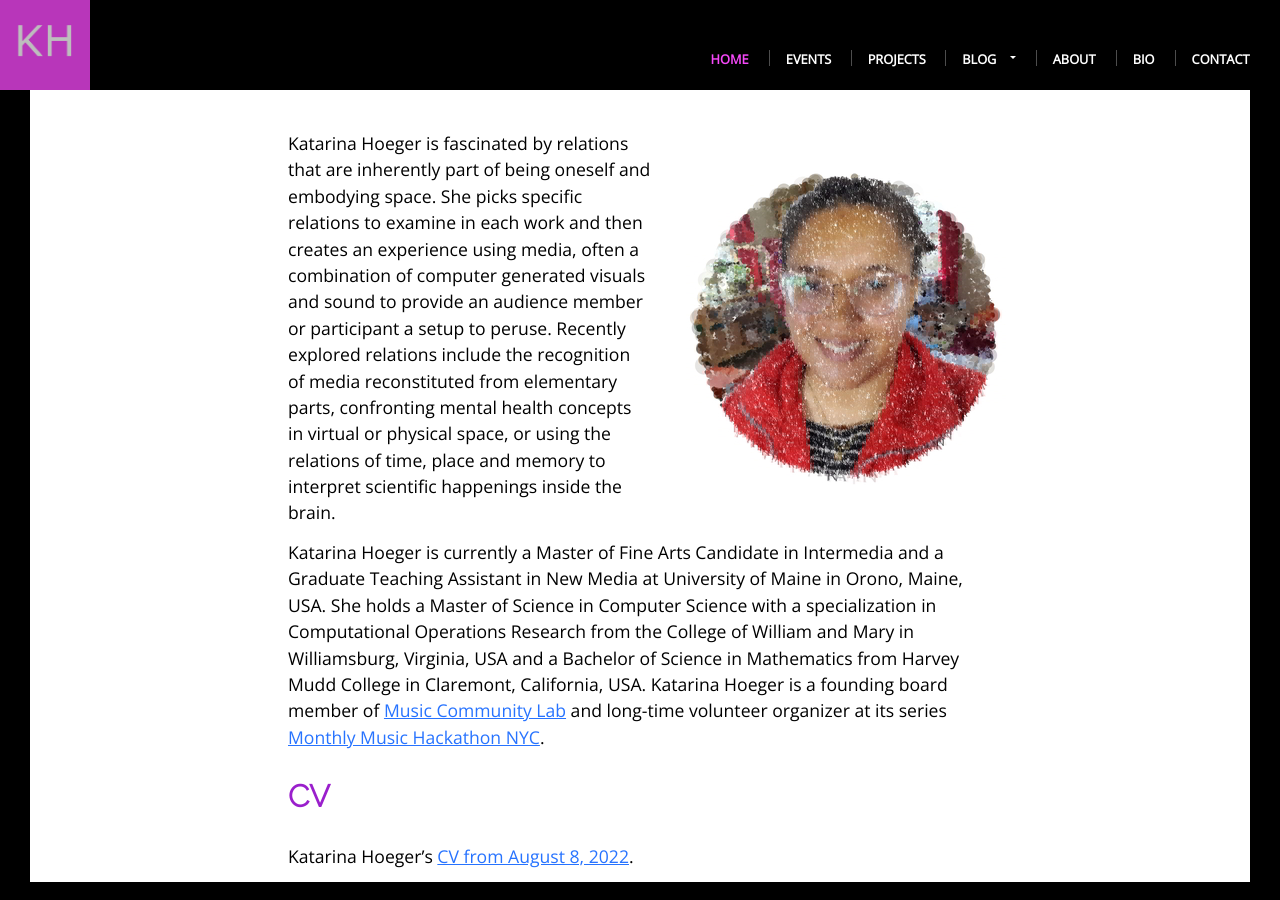
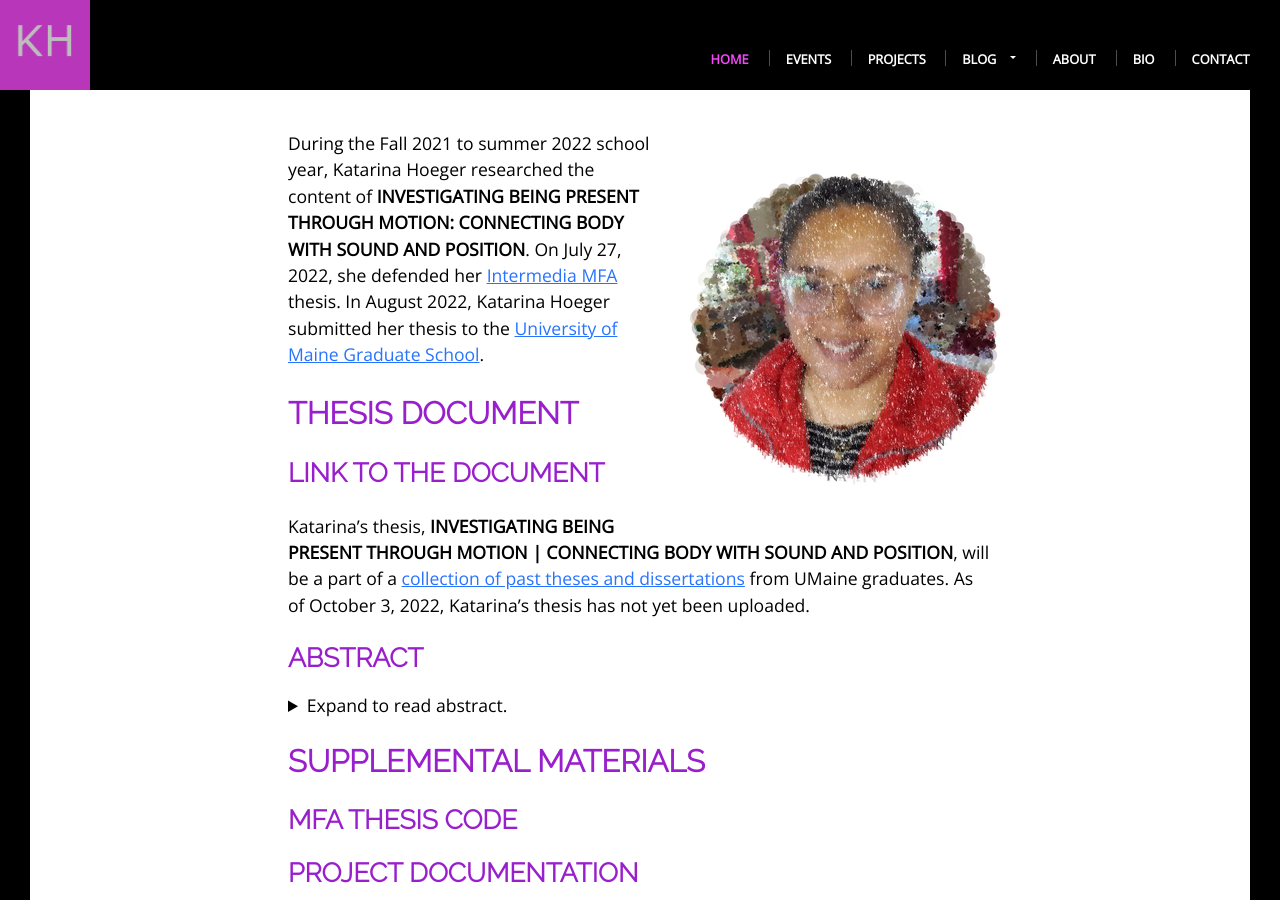
Before and after one commit to khoeger/khoeger.github.io, a Jekyll site: the page built from mfa-thesis/mfathesis.md, in a window 1280 px wide and 900 px high. Built offline with Jekyll 4.4.1, drawn with Linux system fonts in a browser that asks for light colours; our own code applies the rules of GitHub Pages for plain Markdown files; some of the changed text lies outside the part shown.

Commit message:
Thesis page organized, abstract added

```diff
--- a/mfa-thesis/index.html
+++ b/mfa-thesis/index.html
@@ -1,6 +1,6 @@
 ---
 layout: mfa-thesis
-title:
+title: Intermedia MFA Thesis
 pdf_local: "/assets/pdf/katarinaHoeger_artistCV_20220818.pdf"
 ---
 {% capture my_include %}
--- a/mfa-thesis/mfathesis.md
+++ b/mfa-thesis/mfathesis.md
@@ -1,25 +1,33 @@
 ![Katarina Hoeger smiling, wearing pink glasses and a red shirt. The image is not a photo, but a composite picture made up of letters and circles.]({{ "assets/img/portrait/katarina_hoeger_merged__2022_1_10_17_20_circle_0.05_320x320_82KiB.jpg" | absolute_url}}){: .pull-right }
 
-Katarina Hoeger is fascinated by relations that are inherently part of being
-oneself and embodying space. She picks specific relations to examine
-in each work and then creates an experience using media, often a combination
-of computer generated visuals and sound to provide an audience
-member or participant a setup to peruse. Recently explored relations
-include the recognition of media reconstituted from elementary parts,
-confronting mental health concepts in virtual or physical space, or using
-the relations of time, place and memory to interpret scientific happenings
-inside the brain.
+During the Fall 2021 to summer 2022 school year, Katarina Hoeger researched the content of **INVESTIGATING BEING PRESENT THROUGH MOTION: CONNECTING BODY WITH SOUND AND POSITION**. On July 27, 2022, she defended her [Intermedia MFA](https://intermedia.umaine.edu/mfa-program/) thesis. In August 2022, Katarina Hoeger submitted her thesis to the [University of Maine Graduate School](https://umaine.edu/graduate/).
 
-Katarina Hoeger is currently a Master of Fine Arts Candidate in Intermedia
-and a Graduate Teaching Assistant in New Media at University of
-Maine in Orono, Maine, USA. She holds a Master of Science in Computer
-Science with a specialization in Computational Operations Research from
-the College of William and Mary in Williamsburg, Virginia, USA and a
-Bachelor of Science in Mathematics from Harvey Mudd College in Claremont,
-California, USA.
-Katarina Hoeger is a founding board member of [Music Community Lab](https://musiccommunitylab.org/) and long-time volunteer organizer at its series [Monthly Music Hackathon NYC](https://monthlymusichackathon.org/).
+## thesis document
+### link to the document
+Katarina's thesis, **INVESTIGATING BEING PRESENT THROUGH MOTION | CONNECTING BODY WITH SOUND AND POSITION**, will be a part of a [collection of past theses and dissertations](https://digitalcommons.library.umaine.edu/etd/) from UMaine graduates. As of October 3, 2022, Katarina's thesis has not yet been uploaded.
 
-## CV
-Katarina Hoeger's [CV from August 8, 2022]({{page.pdf_local}}).
+### abstract
+<details>
+<summary>Expand to read abstract.</summary>
+<pre>
+The impact our physical presence can be overlooked easily in everyday life.
+Monitoring a visitor’s motion can help bring attention to some of the unavoidable conditions of being physically present in a space.
+This paper details the creation of an installation in which a participant could examine the impacts of their physical presence.
+The participant’s motions within a boundary were amplified sonically.
+The boundary was broken into quadrants.
+The participant’s quadrant also helped determine the base pitch of the corresponding sounds.
+The amount of visual change the motion caused within a quadrant from a bird’s eye view determined how much the base pitch was modified.
 
-<!-- <iframe src="{{page.pdf_local}}" type="application/pdf"></iframe> -->
+Participants encountering such a system responded in different ways.
+A few participants chose to ignore the system. Some avoided the system.
+Others observed others within the system.
+Others moved, exploring how their motions changed their sonic experience of existing in the space.
+The last group moved but with the intention of being able to explicitly understand the inner workings of the space and gain control of the system.
+Through physical motion, this work provided an alternative understanding of being present and part of the system in the gallery space.
+</pre>
+</details>
+## Supplemental Materials
+### MFA Thesis Code
+### Project Documentation
+### Portfolio Documentation
+#### Code
```
